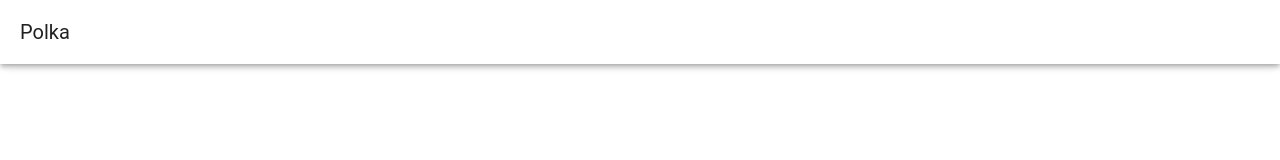
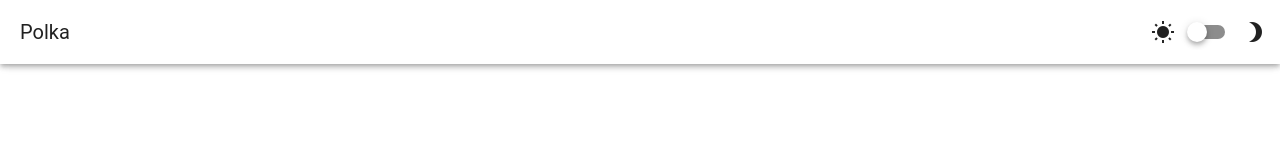
Before and after one commit to lollipopfly/polka, a Vue app: page /#/ in a window 1280 px wide. Shown: the top 160 px of the page. Built offline with nearby package versions, Linux system fonts and the light colour scheme.

Commit message:
feature-3/Make widgets

```diff
--- a/src/app/index.vue
+++ b/src/app/index.vue
@@ -1,21 +1,17 @@
 <script setup lang="ts">
 import { RouterView } from 'vue-router'
+import { Header } from '@/widgets/header/index'
+import { Footer } from '@/shared/ui/footer/index'
 </script>
 
 <template>
   <v-layout class="rounded rounded-md" ref="app" style="height: 100vh">
-    <v-app-bar title="Polka"></v-app-bar>
+    <Header />
 
     <v-main class="d-flex align-center justify-center" fill-height>
       <RouterView />
     </v-main>
 
-    <v-footer :app="true" border>
-      <v-row justify="center" no-gutters>
-        <v-col class="text-center" cols="12">
-          {{ new Date().getFullYear() }} — <strong>Polka</strong>
-        </v-col>
-      </v-row>
-    </v-footer>
+    <Footer />
   </v-layout>
 </template>
--- /dev/null
+++ b/src/shared/ui/footer/index.ts
@@ -0,0 +1,3 @@
+import Footer from './ui.vue'
+
+export { Footer }
--- /dev/null
+++ b/src/shared/ui/footer/ui.vue
@@ -0,0 +1,9 @@
+<template>
+  <v-footer :app="true" border>
+    <v-row justify="center" no-gutters>
+      <v-col class="text-center" cols="12">
+        {{ new Date().getFullYear() }} — <strong>Polka</strong>
+      </v-col>
+    </v-row>
+  </v-footer>
+</template>
--- /dev/null
+++ b/src/widgets/header/index.ts
@@ -0,0 +1,3 @@
+import Header from './ui/index.vue'
+
+export { Header }
--- /dev/null
+++ b/src/widgets/header/ui/index.vue
@@ -0,0 +1,9 @@
+<template>
+  <v-app-bar title="Polka">
+    <template v-slot:append>
+      <v-btn icon="mdi-white-balance-sunny"></v-btn>
+      <v-switch label="" class="d-flex"></v-switch>
+      <v-btn icon="mdi-moon-waxing-crescent"></v-btn>
+    </template>
+  </v-app-bar>
+</template>
```
Also changed, not shown: src/app/providers/router.ts (+0 -16 lines), src/router/index.ts (deleted, +0 -15 lines).
